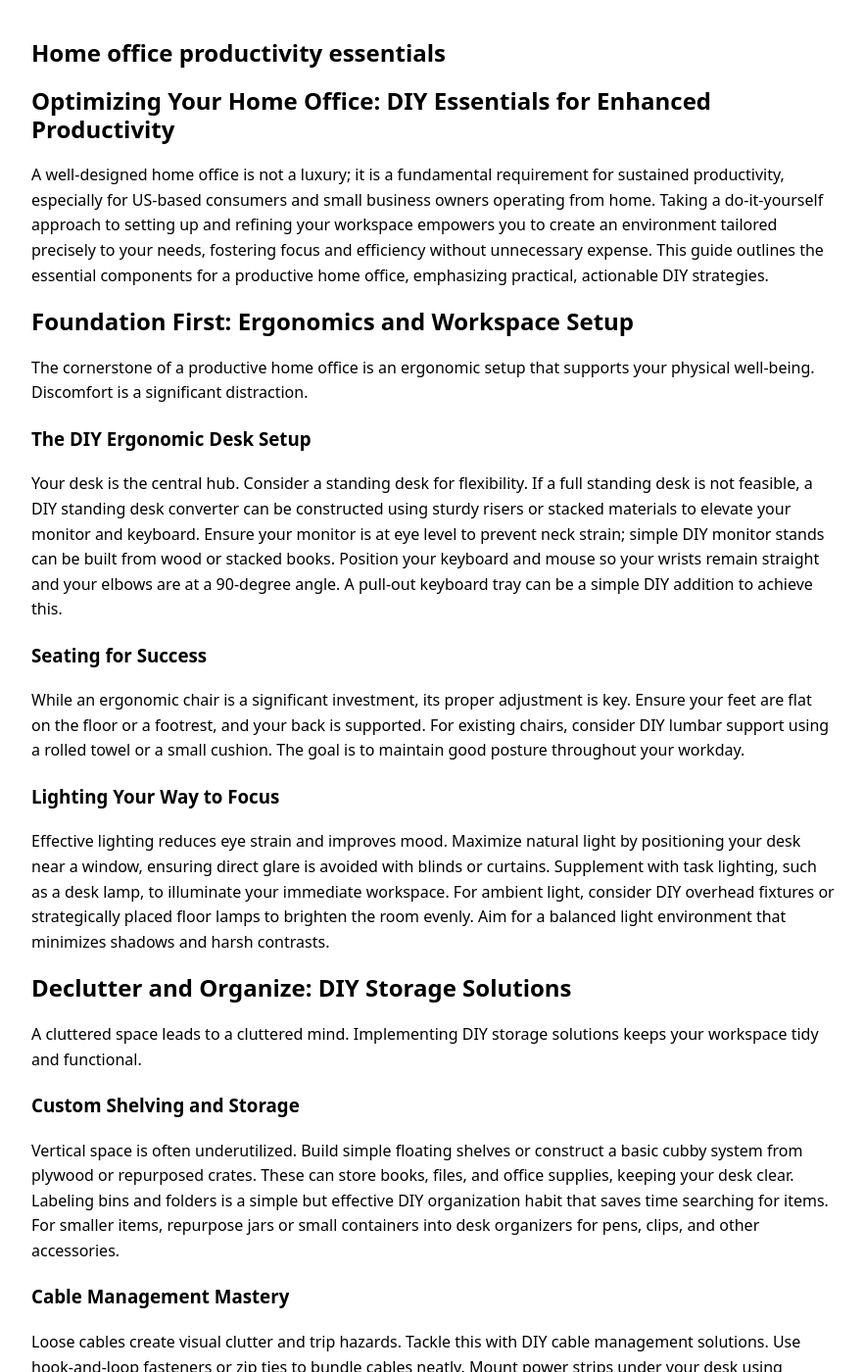
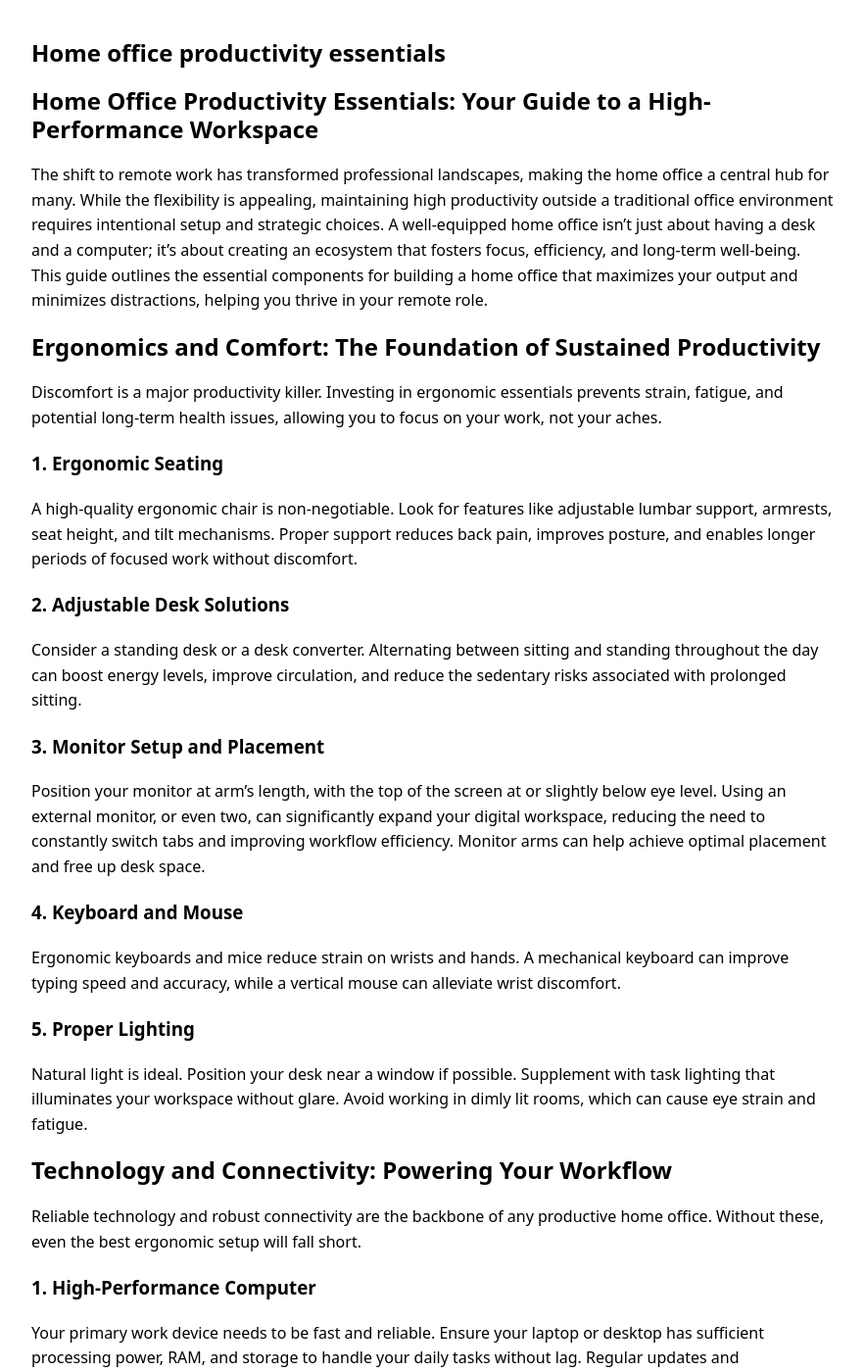
Before and after one commit to ironaclaw/ironaclaw.github.io, a Jekyll site: the page built from _posts/2026-02-18-home-office-productivity-essentials.md, in a window 1280 px wide and 1400 px high. Shown: the whole window at 98% size, without its empty margins (198-1080 px from the left). Built offline with Jekyll 4.4.1, drawn with Linux system fonts in a browser that asks for light colours; some of the changed text lies outside the part shown.

Commit message:
Add 2026-02-18-home-office-productivity-essentials.md

```diff
--- a/_posts/2026-02-18-home-office-productivity-essentials.md
+++ b/_posts/2026-02-18-home-office-productivity-essentials.md
@@ -9,73 +9,122 @@ keywords: []
 model_used: gemini-2.5-flash
 ---
 
-# Optimizing Your Home Office: DIY Essentials for Enhanced Productivity
+# Home Office Productivity Essentials: Your Guide to a High-Performance Workspace
 
-A well-designed home office is not a luxury; it is a fundamental requirement for sustained productivity, especially for US-based consumers and small business owners operating from home. Taking a do-it-yourself approach to setting up and refining your workspace empowers you to create an environment tailored precisely to your needs, fostering focus and efficiency without unnecessary expense. This guide outlines the essential components for a productive home office, emphasizing practical, actionable DIY strategies.
+The shift to remote work has transformed professional landscapes, making the home office a central hub for many. While the flexibility is appealing, maintaining high productivity outside a traditional office environment requires intentional setup and strategic choices. A well-equipped home office isn't just about having a desk and a computer; it's about creating an ecosystem that fosters focus, efficiency, and long-term well-being. This guide outlines the essential components for building a home office that maximizes your output and minimizes distractions, helping you thrive in your remote role.
 
-## Foundation First: Ergonomics and Workspace Setup
+## Ergonomics and Comfort: The Foundation of Sustained Productivity
 
-The cornerstone of a productive home office is an ergonomic setup that supports your physical well-being. Discomfort is a significant distraction.
+Discomfort is a major productivity killer. Investing in ergonomic essentials prevents strain, fatigue, and potential long-term health issues, allowing you to focus on your work, not your aches.
 
-### The DIY Ergonomic Desk Setup
+### 1. Ergonomic Seating
 
-Your desk is the central hub. Consider a standing desk for flexibility. If a full standing desk is not feasible, a DIY standing desk converter can be constructed using sturdy risers or stacked materials to elevate your monitor and keyboard. Ensure your monitor is at eye level to prevent neck strain; simple DIY monitor stands can be built from wood or stacked books. Position your keyboard and mouse so your wrists remain straight and your elbows are at a 90-degree angle. A pull-out keyboard tray can be a simple DIY addition to achieve this.
+A high-quality ergonomic chair is non-negotiable. Look for features like adjustable lumbar support, armrests, seat height, and tilt mechanisms. Proper support reduces back pain, improves posture, and enables longer periods of focused work without discomfort.
 
-### Seating for Success
+### 2. Adjustable Desk Solutions
 
-While an ergonomic chair is a significant investment, its proper adjustment is key. Ensure your feet are flat on the floor or a footrest, and your back is supported. For existing chairs, consider DIY lumbar support using a rolled towel or a small cushion. The goal is to maintain good posture throughout your workday.
+Consider a standing desk or a desk converter. Alternating between sitting and standing throughout the day can boost energy levels, improve circulation, and reduce the sedentary risks associated with prolonged sitting.
 
-### Lighting Your Way to Focus
+### 3. Monitor Setup and Placement
 
-Effective lighting reduces eye strain and improves mood. Maximize natural light by positioning your desk near a window, ensuring direct glare is avoided with blinds or curtains. Supplement with task lighting, such as a desk lamp, to illuminate your immediate workspace. For ambient light, consider DIY overhead fixtures or strategically placed floor lamps to brighten the room evenly. Aim for a balanced light environment that minimizes shadows and harsh contrasts.
+Position your monitor at arm's length, with the top of the screen at or slightly below eye level. Using an external monitor, or even two, can significantly expand your digital workspace, reducing the need to constantly switch tabs and improving workflow efficiency. Monitor arms can help achieve optimal placement and free up desk space.
 
-## Declutter and Organize: DIY Storage Solutions
+### 4. Keyboard and Mouse
 
-A cluttered space leads to a cluttered mind. Implementing DIY storage solutions keeps your workspace tidy and functional.
+Ergonomic keyboards and mice reduce strain on wrists and hands. A mechanical keyboard can improve typing speed and accuracy, while a vertical mouse can alleviate wrist discomfort.
 
-### Custom Shelving and Storage
+### 5. Proper Lighting
 
-Vertical space is often underutilized. Build simple floating shelves or construct a basic cubby system from plywood or repurposed crates. These can store books, files, and office supplies, keeping your desk clear. Labeling bins and folders is a simple but effective DIY organization habit that saves time searching for items. For smaller items, repurpose jars or small containers into desk organizers for pens, clips, and other accessories.
+Natural light is ideal. Position your desk near a window if possible. Supplement with task lighting that illuminates your workspace without glare. Avoid working in dimly lit rooms, which can cause eye strain and fatigue.
 
-### Cable Management Mastery
+## Technology and Connectivity: Powering Your Workflow
 
-Loose cables create visual clutter and trip hazards. Tackle this with DIY cable management solutions. Use hook-and-loop fasteners or zip ties to bundle cables neatly. Mount power strips under your desk using screws or strong adhesive strips. Cable sleeves, which can be custom-cut from fabric or plastic, conceal multiple wires. Route cables along desk legs or walls using adhesive clips to keep them out of sight.
+Reliable technology and robust connectivity are the backbone of any productive home office. Without these, even the best ergonomic setup will fall short.
 
-### Digital Organization Habits
+### 1. High-Performance Computer
 
-Parallel to physical decluttering, digital organization is crucial. Regularly clean up your computer desktop, organize files into logical folders, and delete unnecessary downloads. Utilize cloud storage for important documents and backups. Implement a consistent file naming convention. This DIY approach to digital tidiness reduces mental load and improves workflow efficiency.
+Your primary work device needs to be fast and reliable. Ensure your laptop or desktop has sufficient processing power, RAM, and storage to handle your daily tasks without lag. Regular updates and maintenance are crucial for optimal performance.
 
-## Technology and Tools: Smart Choices for Efficiency
+### 2. Reliable Internet Connection
 
-The right technology is an enabler, not a distraction. Choose tools that genuinely enhance your productivity.
+A stable, high-speed internet connection is paramount for remote work. Invest in the fastest plan available in your area and consider a mesh Wi-Fi system if you have dead zones. A wired Ethernet connection is always superior for critical tasks like video calls or large file transfers.
 
-### Reliable Connectivity
+### 3. Quality Webcam and Microphone
 
-A stable internet connection is non-negotiable. Ensure your router is centrally located and elevated for optimal signal distribution. If Wi-Fi dead zones persist, consider a DIY mesh network setup with additional access points or powerline adapters to extend coverage. Regularly restart your router to clear its cache and improve performance.
+For virtual meetings, a dedicated external webcam (1080p or 4K) offers superior image quality compared to built-in laptop cameras. Pair this with a good quality USB microphone or a headset with a noise-canceling mic to ensure clear communication, minimizing misunderstandings and improving professionalism.
 
-### Essential Hardware
+### 4. Power Backup and Surge Protection
 
-Invest in a reliable computer and a high-resolution monitor (or two) to expand your digital workspace. A multi-function printer/scanner is practical for document handling. Consider a quality webcam and microphone for clear virtual communication. When selecting hardware, prioritize functionality and durability over excessive features.
+Protect your valuable equipment from power fluctuations with a surge protector. For critical devices, an uninterruptible power supply (UPS) provides a few minutes of battery backup, allowing you to save your work and safely shut down during power outages.
 
-### Software for Streamlined Workflows
+### 5. External Storage
 
-Beyond basic office suites, explore project management tools (e.g., Trello, Asana), communication platforms (e.g., Slack, Microsoft Teams), and note-taking applications (e.g., Evernote, OneNote). Utilize cloud storage services for easy access to files from any device. Automate repetitive tasks where possible using simple scripts or built-in software features.
+Regularly back up your work. External hard drives or cloud storage solutions (like Google Drive, Dropbox, or OneDrive) are essential for data security and accessibility.
 
-## Personalizing Your Productive Space: DIY Touches
+## Organization and Environment: Cultivating a Focused Space
 
-Your home office should be a reflection of your professional self, designed to inspire and comfort.
+A cluttered, disorganized workspace leads to a cluttered, disorganized mind. Intentional organization and environmental design promote focus and reduce distractions.
 
-### Soundproofing and Acoustics
+### 1. Dedicated Workspace
 
-Minimize distractions with DIY acoustic improvements. Place heavy curtains over windows to absorb sound. Arrange furniture strategically to break up sound waves. For persistent noise, consider DIY acoustic panels made from dense foam or fabric-covered plywood, strategically placed on walls. A white noise machine can also help mask disruptive sounds.
+If possible, designate a specific area or room solely for work. This physical separation helps create a mental boundary between work and personal life, signaling to your brain when it's time to focus.
 
-### Integrating Greenery
+### 2. Decluttering and Storage Solutions
 
-Plants not only add aesthetic appeal but also improve air quality and reduce stress. Incorporate easy-to-care-for houseplants. Consider DIY planters or a small vertical garden for herbs or succulents. Greenery brings a touch of nature indoors, creating a more calming and productive atmosphere.
+Keep your desk clear of non-essential items. Utilize drawers, shelves, file organizers, and cable management solutions to keep your space tidy. A clean workspace reduces visual distractions and makes it easier to find what you need.
 
-### Personal Motivation Elements
+### 3. Noise Management
 
-Surround yourself with elements that inspire you. A DIY vision board with goals and affirmations, framed photos, or artwork can personalize your space. Choose colors for walls or accessories that promote focus and calm, such as blues
+Minimize auditory distractions. Noise-canceling headphones can be a game-changer, especially in shared living spaces. Consider white noise machines or ambient sound apps to create a consistent, calming background.
+
+### 4. Personal Touches
+
+While avoiding clutter, incorporate elements that inspire you or make the space more pleasant. A plant, a piece of art, or a photo can make your office feel more inviting and less sterile.
+
+## Software and Digital Tools: Enhancing Workflow Efficiency
+
+Beyond hardware, the right software and digital tools streamline tasks, improve collaboration, and help manage your time effectively.
+
+### 1. Project Management Software
+
+Tools like Asana, Trello, or Monday.com help organize tasks, track progress, and collaborate with teams, ensuring nothing falls through the cracks.
+
+### 2. Communication Platforms
+
+Beyond email, platforms like Slack or Microsoft Teams facilitate real-time communication, quick discussions, and file sharing, reducing email overload.
+
+### 3. Note-Taking and Knowledge Management
+
+Evernote, Notion, or OneNote are invaluable for capturing ideas, organizing research, and maintaining digital notebooks. These tools ensure important information is always accessible.
+
+### 4. Time Management and Focus Apps
+
+Pomodoro timers, website blockers, and focus-enhancing apps (like Forest or Freedom) can help you stay on task, manage breaks effectively, and minimize digital distractions.
+
+### 5. Cloud Storage and Collaboration
+
+Utilize cloud services for document creation, sharing, and real-time collaboration. Google Workspace and Microsoft 365 offer comprehensive suites for productivity and teamwork.
+
+## Personal Well-being and Focus: Sustaining Peak Performance
+
+Productivity isn't just about tools; it's about sustaining your energy and mental clarity throughout the day.
+
+### 1. Regular Breaks
+
+Incorporate short, regular breaks into your routine. Step away from your screen, stretch, or walk around. The Pomodoro Technique (25 minutes of work, 5 minutes of break) is a popular method for structured breaks.
+
+### 2. Hydration and Snacks
+
+Keep water readily available and healthy snacks nearby. Dehydration and hunger can significantly impact concentration and energy levels.
+
+### 3. Digital Detox Moments
+
+Schedule time away from screens. Even a few minutes of looking out a window or engaging in a non-digital activity can refresh your mind.
+
+### 4. Ergonomic Accessories
+
+Consider a footrest to improve circulation and posture, or an anti-fatigue mat if you use a standing desk frequently.
 
 ## Conclusion
-Crafting a truly productive home office requires a strategic approach, blending essential hardware with efficient software solutions. Prioritize functional equipment and streamlined digital tools to optimize your workflow and minimize distractions. Beyond technology, integrate DIY acoustic improvements, greenery, and personal motivators to create a space that inspires focus and well-being. By thoughtfully combining these elements, you can transform your home office into a personalized hub for sustained productivity.
+
+Building a productive home office is an ongoing process of refinement, but investing in the right essentials from the outset lays a strong foundation. By prioritizing ergonomics, reliable technology, organized spaces, efficient software, and personal well-being, you create an environment that not only supports your work but actively enhances your focus, efficiency, and overall job satisfaction. Equip your home office strategically, and transform your remote work experience into one of sustained productivity and professional growth.
```
